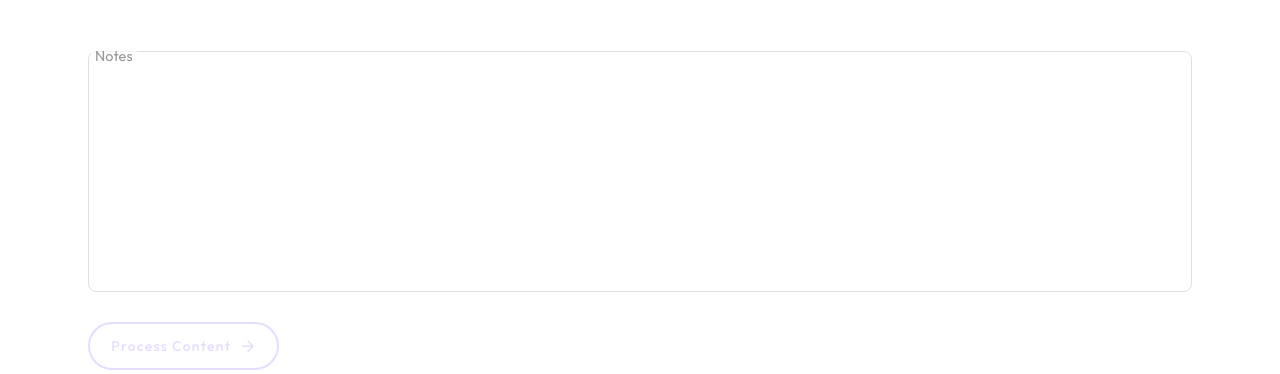
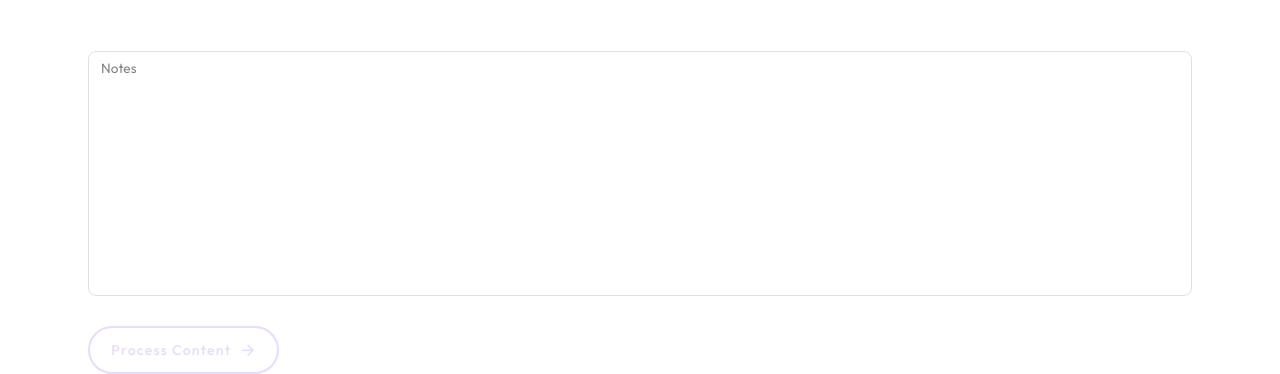
Before and after one commit to CollabStack/Owlmingo-Frontend3, a Nuxt app: page /flashcard in a window 1280 px wide. Both pictures are taken after a click on the button "TEXT". Shown: the part 235-609 px from the top of the page. Built offline with nearby package versions, Linux system fonts and the light colour scheme.

Commit message:
refactor textarea styles for improved clarity and consistency; update placeholders and variants in quiz and flashcard components

```diff
--- a/assets/css/global.css
+++ b/assets/css/global.css
@@ -60,21 +60,15 @@
   100% { transform: translateY(0px); }
 }
 
-/* Clean Textarea Styles - Simplified */
+/* Clean Textarea Styles - Simplified and Improved */
 .clean-textarea {
   font-family: 'Outfit', sans-serif !important;
   border-radius: 8px !important;
-  margin-bottom: 8px; /* Reduced margin to bring buttons closer */
+  margin-bottom: 8px;
+  position: relative;
 }
 
-.clean-textarea .v-field__input {
-  background-color: white !important;
-  font-family: 'Outfit', sans-serif !important;
-  padding: 16px 12px 8px 12px !important;
-  font-size: 1rem !important;
-  color: #333 !important;
-}
-
+/* Basic field styling */
 .clean-textarea .v-field {
   background-color: white !important;
   border: 1px solid #e0e0e0 !important;
@@ -88,24 +82,53 @@
 
 .clean-textarea .v-field--focused {
   border-color: #9D7BFC !important;
-  border-width: 1px !important;
 }
 
 .clean-textarea .v-field__outline {
-  opacity: 0 !important;
+  display: none !important;
 }
 
-/* Simplified label handling */
+/* Input area styling */
+.clean-textarea .v-field__input {
+  background-color: white !important;
+  font-family: 'Outfit', sans-serif !important;
+  padding: 24px 12px 8px 12px !important;
+  font-size: 1rem !important;
+  color: #333 !important;
+}
+
+/* Simple, clean label styling */
 .clean-textarea .v-label {
   font-family: 'Outfit', sans-serif !important;
-  color: #555 !important;
-  font-size: 0.9rem !important;
-  margin-left: 2px !important;
-  top: -6px !important;
-  background-color: white !important;
-  padding: 0 4px !important;
-  z-index: 1 !important;
-  transform-origin: left top !important;
+  color: #666 !important;
+  font-size: 0.85rem !important;
+  margin-left: 12px !important;
+  top: 6px !important;
+  opacity: 0.8;
+  transition: all 0.2s cubic-bezier(0.4, 0, 0.2, 1) !important;
+}
+
+/* Label positions */
+.clean-textarea .v-field--focused .v-label,
+.clean-textarea .v-field--active .v-label {
+  font-size: 0.75rem !important;
+  color: #9D7BFC !important;
+  top: 6px !important;
+  transform: none !important;
+}
+
+/* Counter and icons */
+.clean-textarea .v-field__count {
+  bottom: 6px !important;
+  right: 8px !important;
+  font-size: 0.75rem !important;
+  color: #777 !important;
+  opacity: 0.7;
+}
+
+.clean-textarea .v-field__clearable {
+  align-self: flex-start !important;
+  padding-top: 6px !important;
 }
 
 /* Simple scrollbar */
@@ -118,26 +141,19 @@
 }
 
 .clean-textarea .v-field__input::-webkit-scrollbar-thumb {
-  background: #d0d0d0;
+  background: #dadada;
   border-radius: 4px;
 }
 
-/* Text formatting */
+/* Text content */
 .clean-textarea textarea {
   line-height: 1.6 !important;
   white-space: pre-wrap !important;
+  margin-top: 4px !important;
 }
 
-/* Counter position fix */
-.clean-textarea .v-field__count {
-  bottom: 4px !important;
-  right: 8px !important;
-  font-size: 0.8rem !important;
-  color: #777 !important;
-}
-
-/* Icon positioning */
+/* Consistent icon positioning */
 .clean-textarea .v-field__prepend-inner,
 .clean-textarea .v-field__append-inner {
-  padding-top: 16px !important;
+  padding-top: 6px !important;
 }
--- a/components/quiz/QuizeGenerator.vue
+++ b/components/quiz/QuizeGenerator.vue
@@ -124,7 +124,7 @@
             clearable
             clear-icon="mdi-close-circle"
             label="Notes"
-            placeholder="Start typing here..."
+            placeholder="Paste your study notes here..."
             hide-details="auto"
             class="clean-textarea"
             v-model="textContent"
@@ -132,7 +132,7 @@
             rows="8"
             color="secondary"
             counter="4000"
-            variant="outlined"
+            variant="plain"
             >
             </v-textarea>
           <div class="button-container">
@@ -584,4 +584,11 @@ const generateQuiz = () => {
 :deep(.clean-textarea) {
   margin-bottom: 0 !important;
 }
+
+/* Remove any conflicting textarea styles */
+:deep(.v-field--focused),
+:deep(.v-field--active) {
+  box-shadow: none !important;
+  transform: none !important;
+}
 </style>
--- a/pages/flashcard/index.vue
+++ b/pages/flashcard/index.vue
@@ -126,7 +126,7 @@
             clearable
             clear-icon="mdi-close-circle"
             label="Notes"
-            placeholder="Start typing here to create flashcards..."
+            placeholder="Paste your study notes here..."
             hide-details="auto"
             class="clean-textarea"
             v-model="textContent"
@@ -134,7 +134,7 @@
             bg-color="white"
             color="secondary"
             counter="4000"
-            variant="outlined"
+            variant="plain"
           >
           </v-textarea>
           <div class="button-container">
@@ -482,4 +482,11 @@ const processContent = () => {
 :deep(.clean-textarea) {
   margin-bottom: 0 !important;
 }
+
+/* Remove any conflicting textarea styles */
+:deep(.v-field--focused),
+:deep(.v-field--active) {
+  box-shadow: none !important;
+  transform: none !important;
+}
 </style>
```
